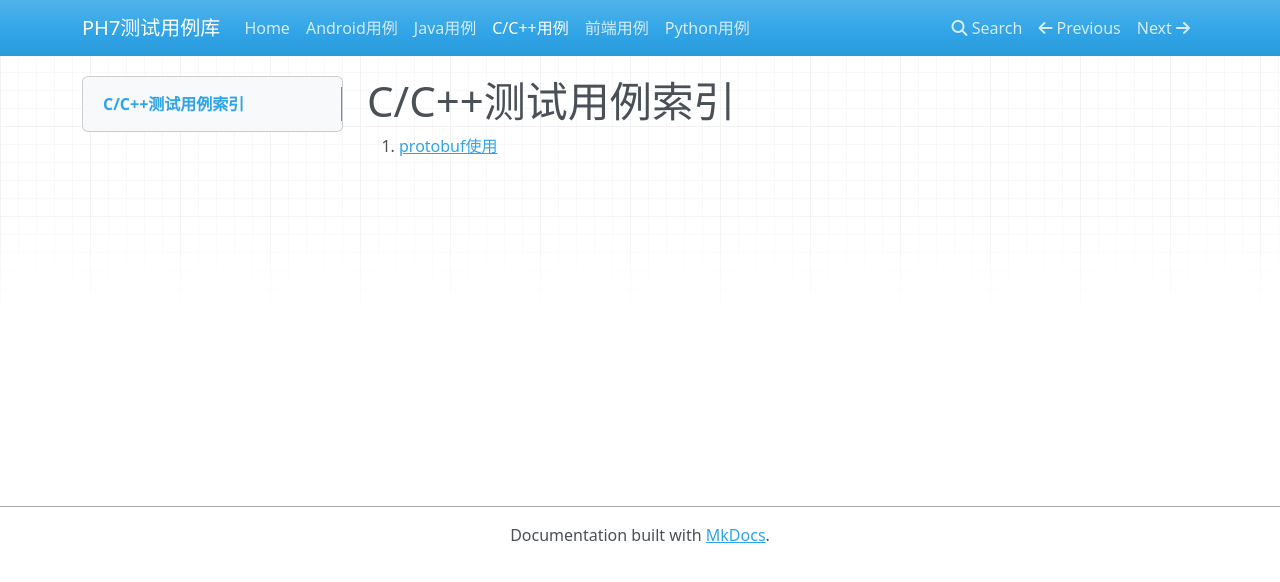
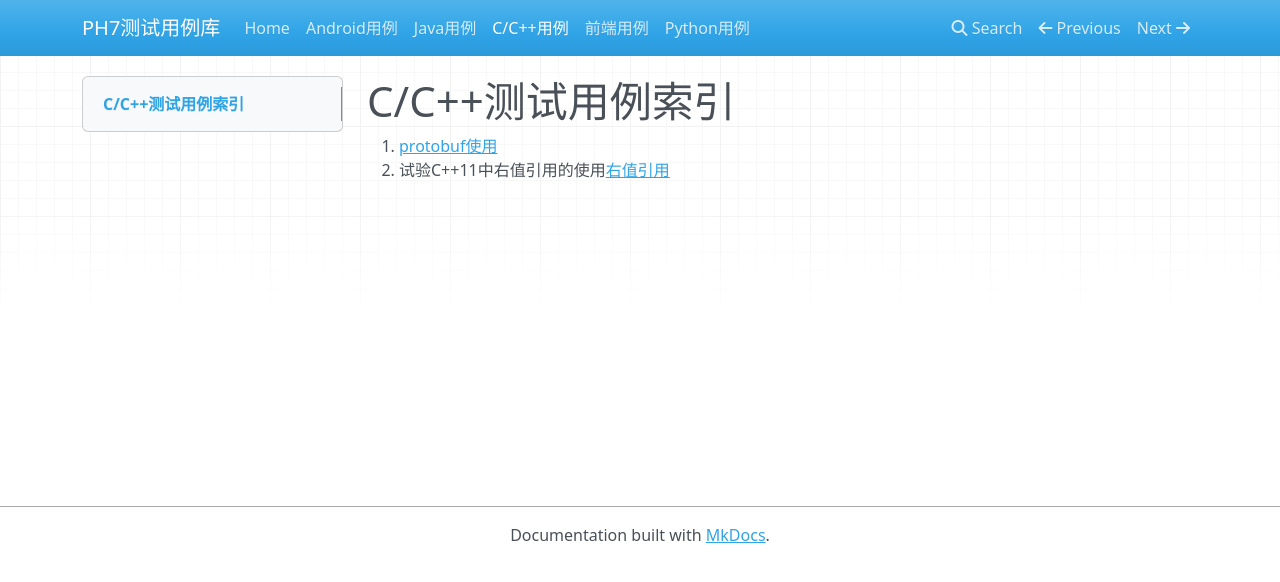
Before and after one commit to yanpqi/ph7, an MkDocs documentation site: the page built from docs/cpp_test/main.md, in a window 1280 px wide. Shown: the top 582 px of the page. Built offline with MkDocs 1.6.1, drawn with Linux system fonts in a browser that asks for light colours; nearby versions of some CDN libraries; old or Windows-style settings are respelled for this version of MkDocs.

Commit message:
添加了右值引用相关的测试

```diff
--- a/docs/cpp_test/main.md
+++ b/docs/cpp_test/main.md
@@ -1,2 +1,3 @@
 # C/C++测试用例索引
 1. [protobuf使用](proto_buffer/main.md)
+2. 试验C++11中右值引用的使用[右值引用](right_ref.class)
```
Also changed, not shown: 1 other file.
